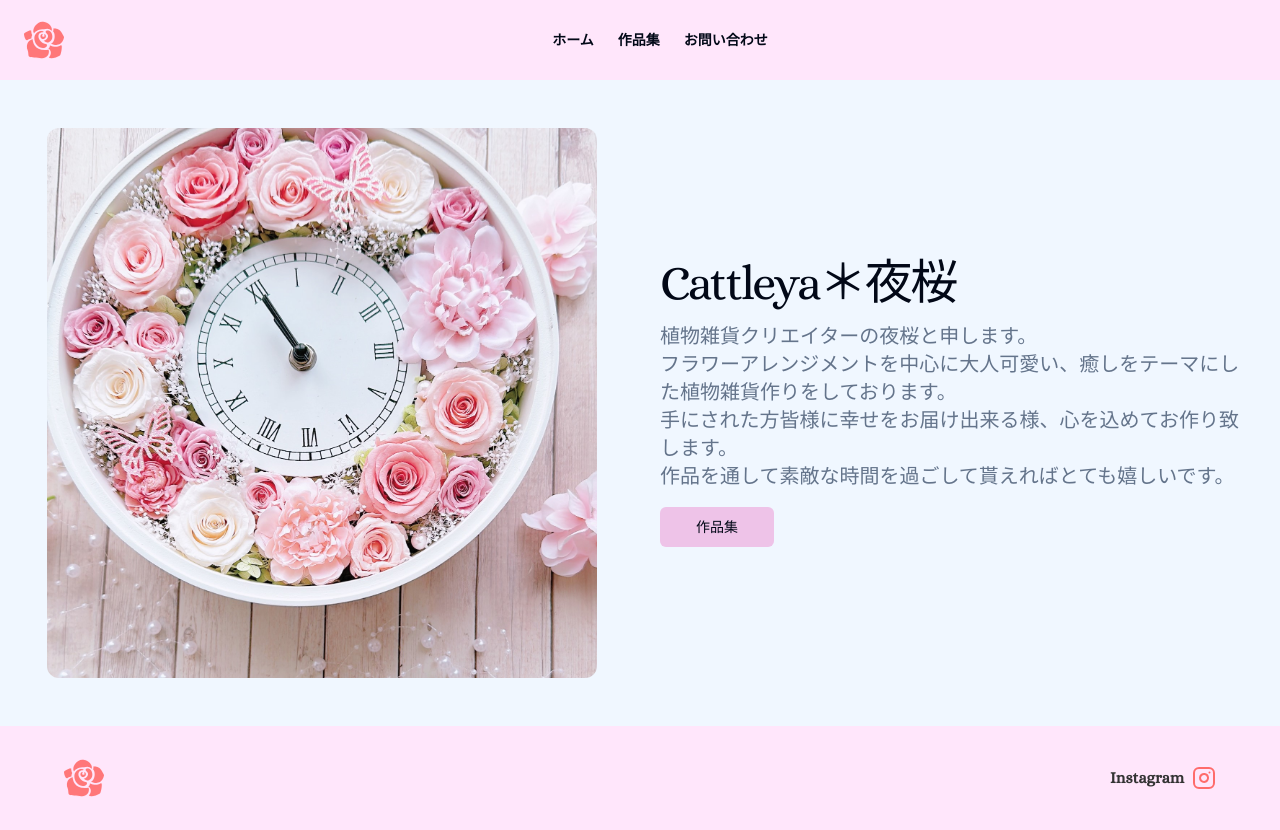
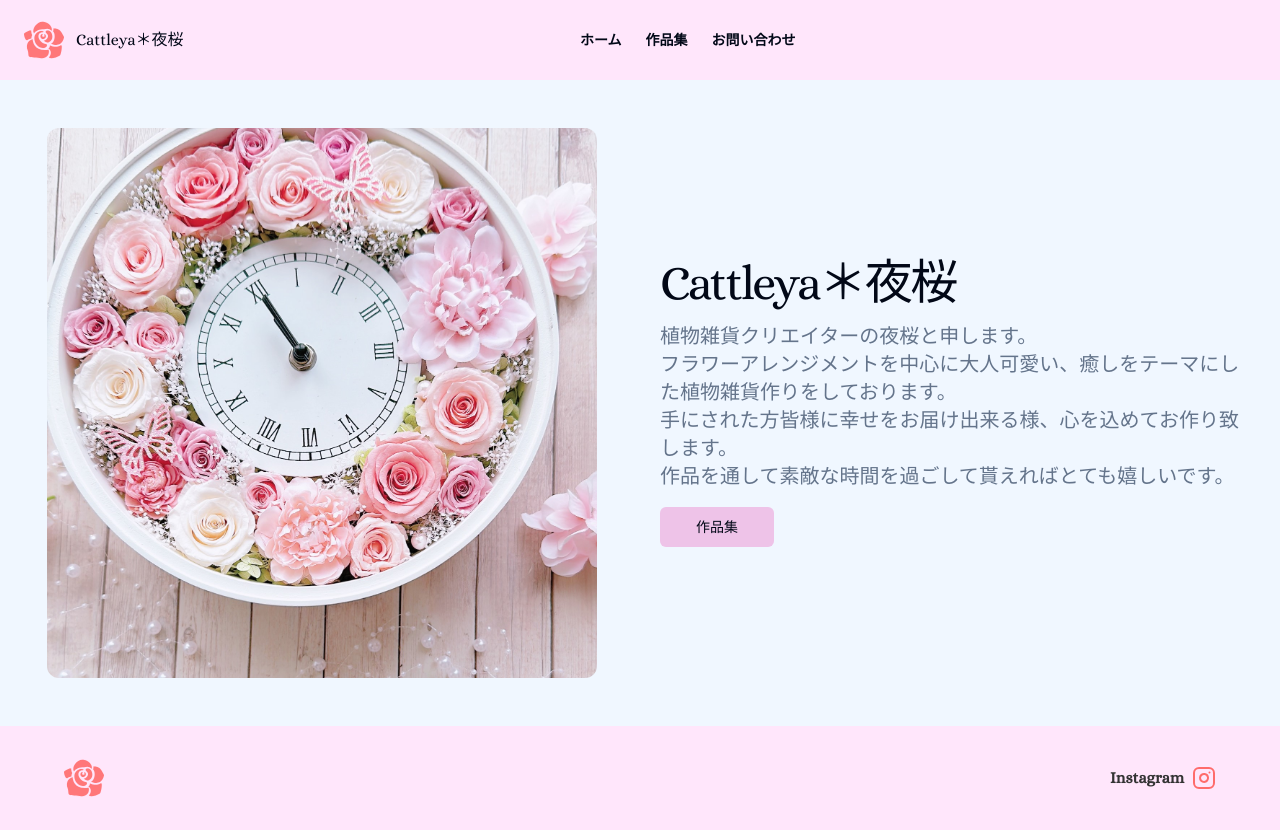
Before and after one commit to ChikawaMax/flowerpage, a Next.js app: page / in a window 1280 px wide. Built offline with nearby package versions, Linux system fonts and the light colour scheme.

Commit message:
🎨 header編集

```diff
--- a/components/header.tsx
+++ b/components/header.tsx
@@ -22,6 +22,7 @@ export const Header = () => {
       className="flex h-20 items-center px-4 md:px-6 justify-between bg-[#ffe6fb]"
     >
       <FlowerIcon />
+      <span className="ml-3">Cattleya＊夜桜</span>
       <div className="flex-auto flex items-center justify-center">
         <NavigationMenu>
           <NavigationMenuList className="gap-5">
@@ -41,6 +42,7 @@ export const Header = () => {
           </NavigationMenuList>
         </NavigationMenu>
       </div>
+      <div className="w-16"></div>
     </header>
   );
 };
```
